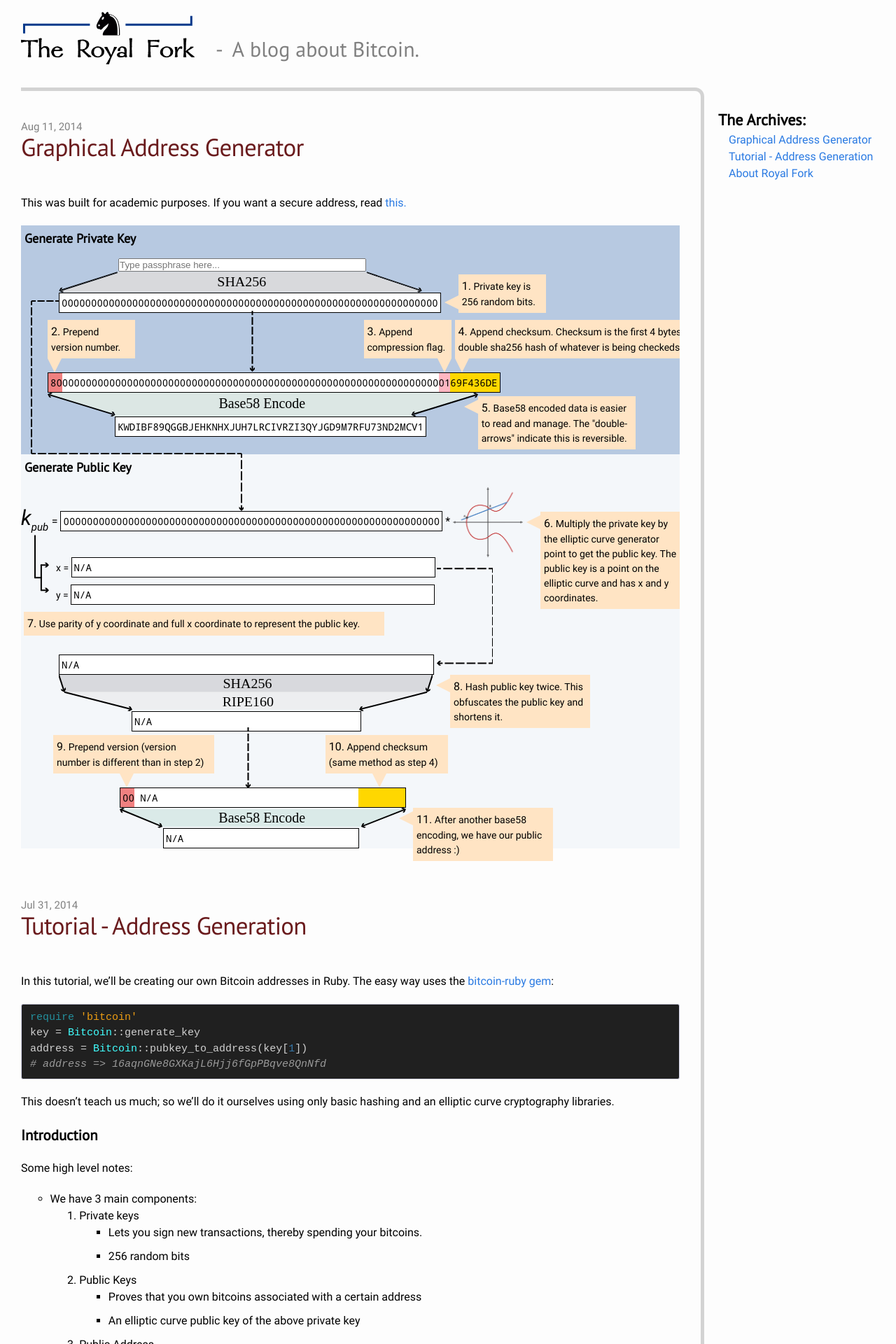
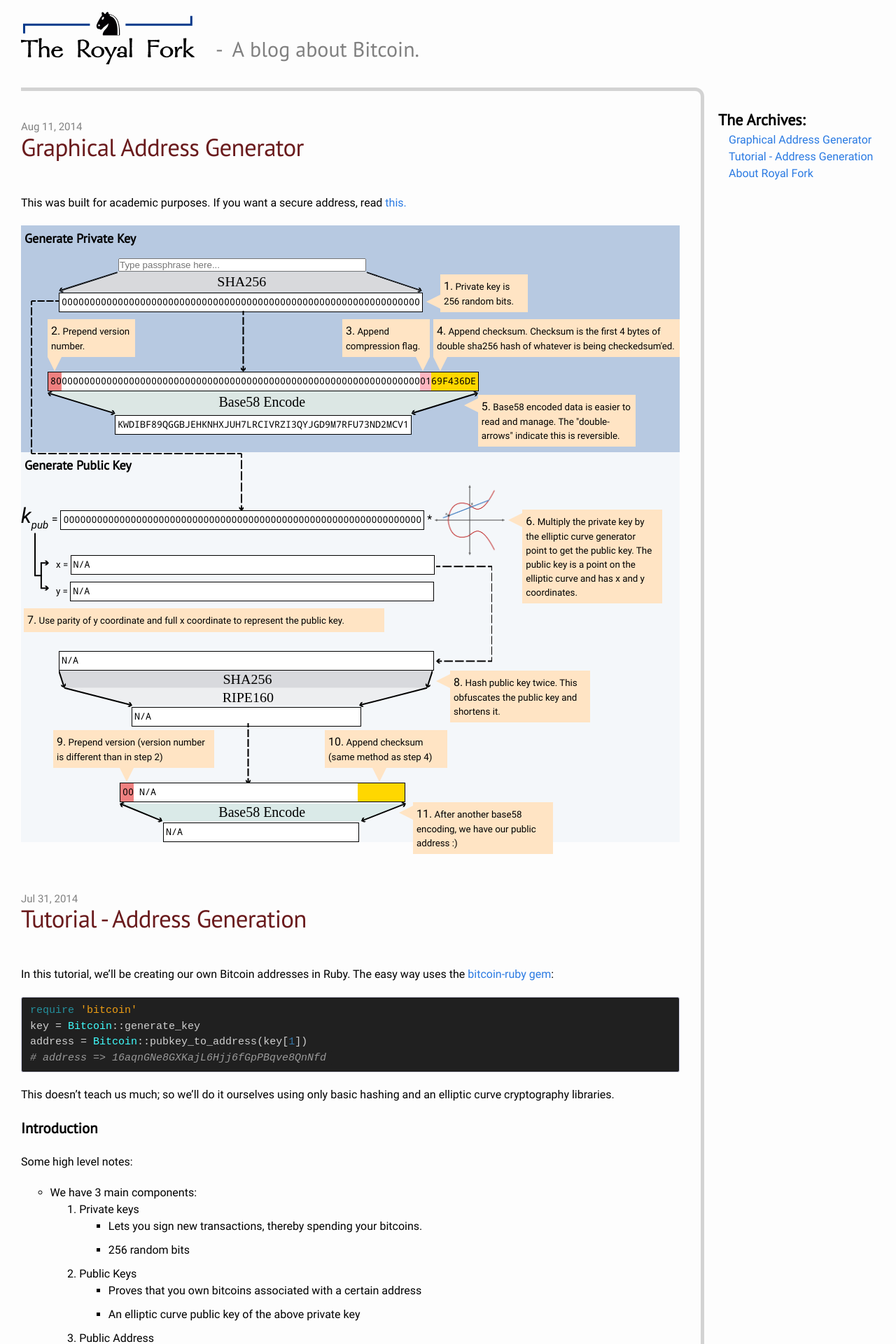
Before and after one commit to royalfork/royalfork.github.io, a Jekyll site: the page built from index.html, in a window 1280 px wide. Shown: the top 1920 px of the page at 70% size. Built offline with Jekyll 4.4.1, drawn with Linux system fonts in a browser that asks for light colours; formulas are drawn with MathJax 3; comment, search, counter and statistics services are not loaded.

Commit message:
Fixed font rendering issue in firefox

```diff
--- a/css/wallet-gen.css
+++ b/css/wallet-gen.css
@@ -104,7 +104,7 @@
 }
 
 .public-coords {
-  font-size: 14px;
+  font-size: 10pt;
   margin-left: 50px;
 }
 
@@ -200,7 +200,7 @@
   position: absolute;
   width: 100px;
   background-color: bisque;
-  font-size: 14px;
+  font-size: 10pt;
   padding: 5px;
   box-sizing: border-box;
 }
@@ -291,7 +291,7 @@
 .information::after {
   content: "";
   position: absolute;
-  font-size: 14px;
+  font-size: 10pt;
 }
 
 .information-arrow-left-bottom::after {
@@ -395,20 +395,20 @@
 .hex-container > div, .hex-padding {
   display: inline-block;
   padding: 3px;
-  font-size: 14px;
+  font-size: 10pt;
 }
 
 .hex-container > .hex-left {
-  font-size: 14px;
+  font-size: 10pt;
   padding: 3px 0 3px 3px;
 }
 
 .hex-container > .hex-middle {
-  font-size: 14px;
+  font-size: 10pt;
   padding: 3px 0;
 }
 
 .hex-container > .hex-right {
-  font-size: 14px;
+  font-size: 10pt;
   padding: 3px 3px 3px 0;
 }
```
